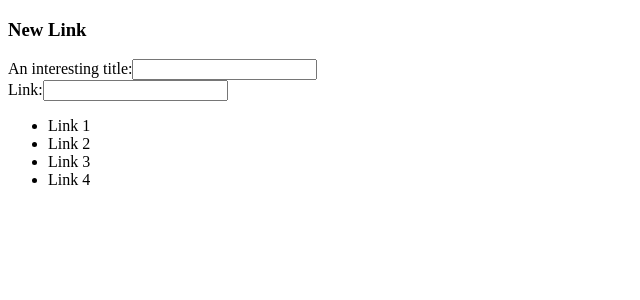
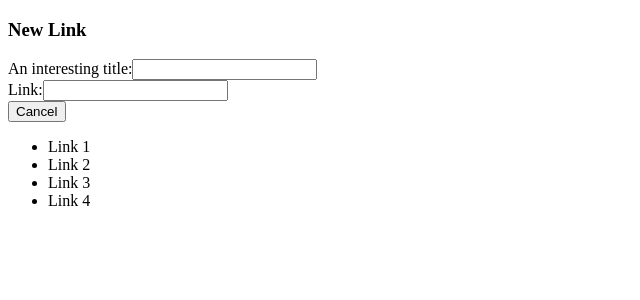
Before and after one commit to h7876/teddir, an Angular app: page / in a window 1280 px wide. Both pictures are taken after a click on the button "Submit a new link". Shown: the top 300 px of the page, without its empty margins (0-640 px from the left). Built offline with nearby package versions, Linux system fonts and the light colour scheme.

Commit message:
added cancel button to new link form

```diff
--- a/src/app/new-link/new-link.component.html
+++ b/src/app/new-link/new-link.component.html
@@ -4,14 +4,15 @@
     <h3 class="new post header">New Link</h3>
     <div class="new post field">
       <label for="title">An interesting title:</label>
-        <input name="title">
+      <input name="title">
     </div>
     <div class="field">
       <label for="link">Link:</label>
-        <input name="link">
+      <input name="link">
     </div>
+    <button (click)="onClickMe()">Cancel</button>
   </form>
 </div>
-  <ng-template #newLink>
-   <button (click)="onClickMe()">Submit a new link</button>
-  </ng-template>
+<ng-template #newLink>
+  <button (click)="onClickMe()">Submit a new link</button>
+</ng-template>
```
